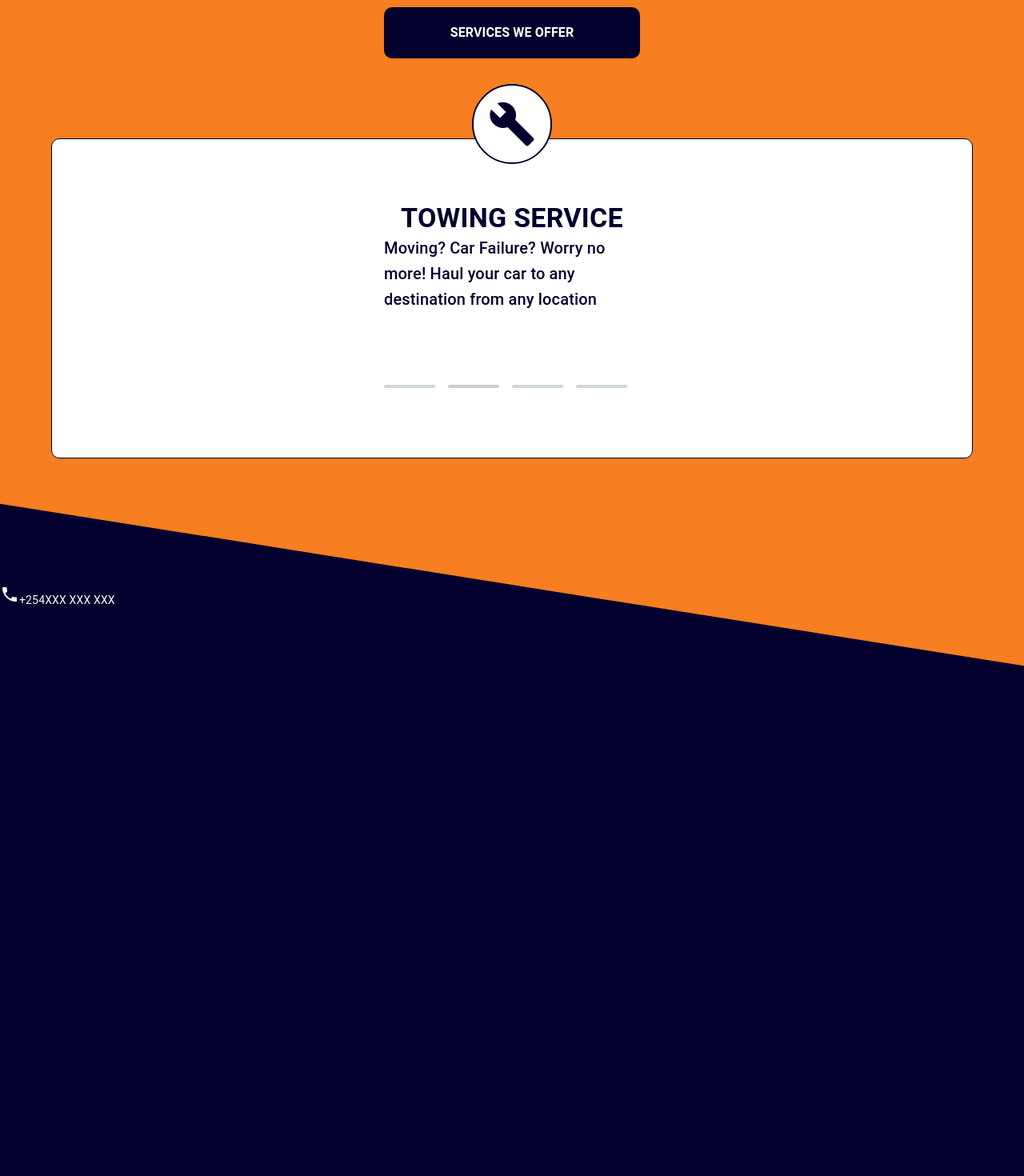
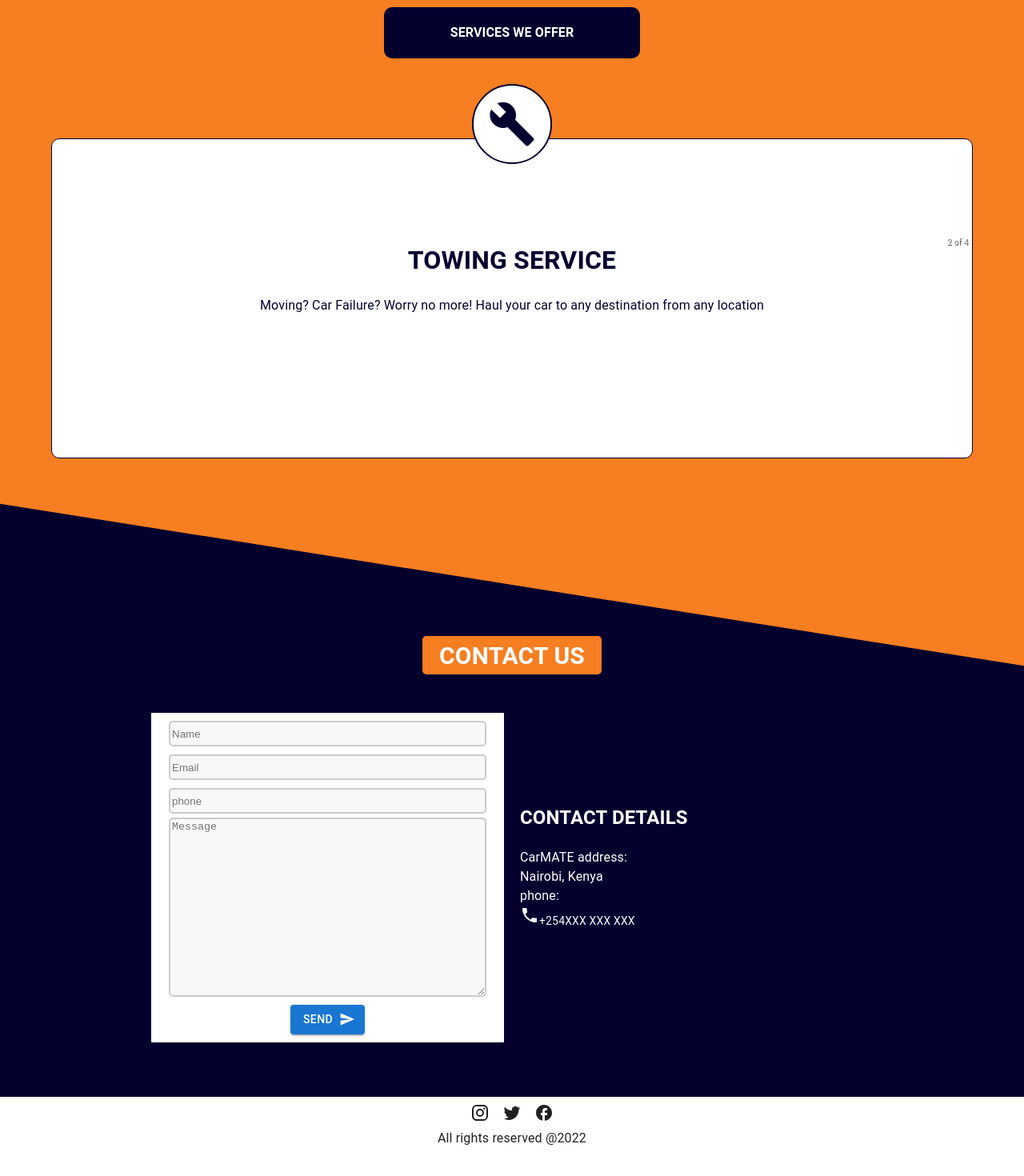
Before and after one commit to RomanusBett/react-app, a React (Create React App) app: page / in a window 1280 px wide. Shown: the part 2869-4339 px from the top of the page at 80% size. After the commit the page ends 4304 px from the top, so only its background shows below. Built offline with nearby package versions, Linux system fonts and the light colour scheme.

Commit message:
final style addition

```diff
--- a/public/styles.css
+++ b/public/styles.css
@@ -19,6 +19,11 @@
     color: white;
 
 
+}
+.socailsContainer{
+    display: flex;
+    align-items: center;
+    justify-content: center;
 }
 
 
@@ -127,7 +132,7 @@
    font-size: 1.5rem;
 }
 .otherServiceContainer{
-    height: 150vh;
+    height: 100vh;
     width: 100%;
     background-color: #03002E;
     margin-top: -10rem;
@@ -194,6 +199,19 @@
     justify-content: center;
     width: 100%;
 }
+.carousel-wrapper{
+    width: 100%;
+    color: #03002E;
+}
+.carousel-Information h1{
+    color: #03002E;
+}
+.carousel-Information p{
+    color: #03002E;
+}
+.carousel .control-dots{
+    opacity: 0;
+}
 .carouselContainer{
     background-color: #F77E21;
     transform: skewY(9deg);
@@ -218,9 +236,85 @@
 li{
   color: #ffac33;
 }
+.contactHeadingContainer{
+   background-color: #F77E21;
+   color: white;
+   width: 14rem;
+   text-align: center;
+   border-radius: 5px;
+   height: 3rem;
+   display: flex;
+   align-items: center;
+   justify-content: center;
+   margin-top: 4rem;
+}
+.contactUsContentContainer{
+    display: flex;
+    align-items: center;
+    justify-content: space-around;
+    width: 100%;
+    margin-top: 3rem;
+}
+form{
+    display: flex;
+    flex-direction: column;
+    align-items: center;
+    justify-content: center;
+    width: 100%;
+    margin-top: 5px;
+}
+textarea{
+    height: 111px;
+}
+.contactHeadingContainer h1{
+    font-weight: bold;
+    font-size: 30px;
+}
+.contactUsContentContainer{
+    display: flex;
+    justify-content: right;
+}
+.contactFormContainer{
+    display: flex;
+    align-items: center;
+    justify-content: center;
+    width: 100%;
+}
 
+.contactDetails{
+    color: white;
+    width: 100%;
+    margin-left: 20px;
 
+}
+.contactInput{
+    width: 90%;
+    background-color: #f8f8f8;
+    border: 2px solid #ccc;
+    margin: 5px auto;
+    border-radius: 5px;
+    height: 2rem;
 
+}
+.contactTextArea{
+    width: 90%;
+    height: 14rem;
+    margin-bottom: 10px;
+    border: 2px solid #ccc;
+    border-radius: 5px;
+    background-color: #f8f8f8;
+
+}
+.contactUsform{
+    background-color: white;
+    width: 70%;
+    border-radius: 1px;
+}
+.mainContactContainer{
+    display: flex;
+    align-items: center;
+    justify-content: center;
+}
 @media (max-width: 768px){
 .functionServiceContainer{
     display: flex;
@@ -231,6 +325,42 @@ li{
     margin: 10rem auto;
 
 }
+.socailsContainer{
+    display: flex;
+    align-items: center;
+    justify-content: center;
+}
+.contactDetails{
+     display: flex;
+     justify-content: center;
+     align-items: center;
+     flex-direction: column;
+     margin-top: 2.5rem;
+     margin-left: 0px;
+}
+.contactDetails h2{
+    color: #F77E21;
+}
+.contactDetails P{
+    margin-top: 2px;
+}
+.contactUsContentContainer{
+    width: 100%;
+    display: flex;
+    align-items: center;
+    justify-content: center;
+}
+.contactFormContainer{
+    flex-direction: column;
+    width: 100%;
+    align-items: center;
+    display: flex;
+    justify-content: center;
+}
+.otherServiceContainer{
+    height: 170vh;
+}
+
 .informationFunctionContainer{
     align-items: center;
     width: 100%;
@@ -305,6 +435,12 @@ li{
 .MiscellaneousContainer{
     height: 200vh;
 }
+.choiceContainerInfo{
+    margin: 0;
+}
+.contactUsform{
+    width: 90%;
+}
 
 }
 
@@ -315,5 +451,11 @@ li{
     .MiscellaneousContainer{
         height: 220vh;
     }
+    .contactUsform{
+        width: 90%;
+    }
+    .carousel-wrapper{
+        margin-top: -6rem;
+    }
 
 }
--- /dev/null
+++ b/src/components/carousel.jsx
@@ -0,0 +1,30 @@
+import React from "react";
+import "react-responsive-carousel/lib/styles/carousel.min.css";
+import { Carousel } from 'react-responsive-carousel';
+export default function CarouselComponent() {
+    return (
+        <div class="carousel-wrapper">
+            <Carousel
+            interval={6000}
+            swipeable={true}
+            infiniteLoop useKeyboardArrows autoPlay>
+                <div className="carousel-Information">
+                    <h1>ALTERNATOR REPLACEMENT</h1>
+                    <p>Get a Better Deal on Bulk Car Alternator Replacement. Find the Right Car Alternator Replacement Manufacturer near you.</p>
+                </div>
+                <div className="carousel-Information">
+                    <h1>TOWING SERVICE</h1>
+                    <p>Moving? Car Failure? Worry no more! Haul your car to any destination from any location</p>
+                </div>
+                <div className="carousel-Information">
+                    <h1>ORDER PARTS</h1>
+                    <p>Need parts, Order now from our site. We offer genuine parts at affordable rates</p>
+                </div>
+                <div className="carousel-Information">
+                   <h1>OTHER SERVICES</h1>
+                   <p>Need other quick fixes? Send us a quick description of the problem and we will be right on it</p>
+                </div>
+            </Carousel>
+        </div>
+    );
+}
--- /dev/null
+++ b/src/components/contactUs.jsx
@@ -0,0 +1,48 @@
+import React from "react";
+import {Button} from "@mui/material";
+import LocalPhoneIcon from '@mui/icons-material/LocalPhone';
+import { Typography } from "@mui/material";
+import SendIcon from '@mui/icons-material/Send';
+
+const ContactUs = () => {
+    return(
+        <div className="contactUsContainer">
+        <div className="mainContactContainer">
+        <div className="contactHeadingContainer">
+            <h1>CONTACT US</h1>
+        </div>
+        </div>
+        <div className="contactFormContainer">
+        <div className="contactUsContentContainer">
+        <div className="contactUsform">
+        <form>
+            <input className="contactInput" type="text" placeholder="Name"/>
+            <input className="contactInput" type="email" placeholder="Email"/>
+            <input className="contactInput" type="tel" placeholder="phone"/>
+            <textarea className="contactTextArea" placeholder="Message"></textarea>
+            <Button variant="contained" endIcon={<SendIcon />} sx={{mb:'10px'}}>
+                Send
+            </Button>
+        </form>
+        </div>
+        </div>
+
+
+
+        <div className="contactDetails">
+        <h2>CONTACT DETAILS</h2>
+        CarMATE address:<br/>
+        Nairobi, Kenya
+        <br/>
+        phone:
+        <Typography variant='body2' sx={{color:"background.paper",}}>
+        <LocalPhoneIcon/>
+        +254XXX XXX XXX
+        </Typography>
+
+        </div>
+        </div>
+        </div>
+    )
+}
+export default ContactUs;
--- a/src/components/homebody.jsx
+++ b/src/components/homebody.jsx
@@ -1,15 +1,16 @@
 import React from 'react';
 import {Stack,AppBar, Toolbar,  createTheme, Box, Typography, Button, ThemeProvider} from '@mui/material';
-import Service from './serviceslist';
 import { Link } from 'react-router-dom';
 import CarRepairIcon from '@mui/icons-material/CarRepair';
-import LocalPhoneIcon from '@mui/icons-material/LocalPhone';
 import Navigation from './Navigation';
 import Information from './imformation';
 import Choice from './choice';
 import BuildIcon from '@mui/icons-material/Build';
 import OtherService from './otherService';
 import Contact from './contact';
+import ContactUs from './contactUs';
+import Socials from './socials';
+import Mycarousel from './carousel'
 
 const theme= createTheme({
     palette: {
@@ -137,9 +138,12 @@ const HomeBody = ()=>{
 
 
         <div className='mainCarouselContainerInfo'>
+
         <div className='carouselInformationContainer'>
-        <Service />
+        <Mycarousel />
         </div>
+
+
         </div>
 
 
@@ -150,16 +154,12 @@ const HomeBody = ()=>{
         </div>
         <div className='otherServiceContainer'>
         <div className='contactContainer'>
-        <Typography variant='body2' sx={{color:"background.paper",}}>
-        <LocalPhoneIcon />
-        +254XXX XXX XXX
-        </Typography>
+        <ContactUs />
         </div>
         <OtherService />
         <Contact />
         </div>
-
-
+        <Socials />
 
         </ThemeProvider>
 
--- a/src/components/serviceslist.jsx
+++ /dev/null
@@ -1,75 +0,0 @@
-import React from "react";
-import Carousel from "react-material-ui-carousel";
-import {Button, Typography, ThemeProvider} from '@mui/material'
-import { theme } from "./homebody";
-
-function Item({ item }: { item: { description: string } }) {
-  return (
-      <ThemeProvider theme={theme}>
-      <div className="typographyContainer">
-      <Typography variant='h4' sx={{color: 'background.dark', fontWeight: 'bold',}}>{item.heading}</Typography>
-      <Typography variant='h6' sx={{mb: 10, color: 'background.dark', }}>{item.description}</Typography>
-      </div>
-     </ThemeProvider>
-
-  );
-}
-
-export default function Service() {
-  const items = [
-    {
-        heading: "ALTERNATOR REPLACEMENT",
-        description:"Get a Better Deal on Bulk Car Alternator Replacement. Find the Right Car Alternator Replacement Manufacturer near you."
-        },
-        {heading: "TOWING SERVICE",
-         description:"  Moving? Car Failure? Worry no more! Haul your car to any destination from any location"
-        },
-        {heading: "ORDER PARTS",
-         description:"Need parts, Order now from our site. We offer genuine parts at affordable rates"
-        },
-        {heading: "OTHER SERVICES",
-         description:"Need other quick fixes? Send us a quick description of the problem and we will be right on it"
-        }
-  ];
-
-  const [index, setIndex] = React.useState(0);
-
-  const handleChange = (cur: number, prev: number) => {
-    setIndex(cur);
-    console.log(cur, prev);
-  };
-
-  return (
-    <div>
-      <Carousel
-        index={index}
-        onChange={handleChange}
-        interval={5000}
-        animation="slide"
-        indicators={false}
-        stopAutoPlayOnHover
-        swipe
-        className="my-carousel"
-        sx={{
-          width:'100%',
-        }}
-      >
-        {items.map((item, i) => (
-          <Item key={i} item={item} />
-        ))}
-      </Carousel>
-      {items.map((item, i) => (
-        <Button
-          size='small'
-          sx={{
-              pt:0,
-              mr:2,
-          }}
-          onClick={() => setIndex(i)}
-          style={{ background: i === index ? "#ccc" : "#cfd8dc" }}
-        >
-        </Button>
-      ))}
-    </div>
-  );
-}
--- /dev/null
+++ b/src/components/socials.jsx
@@ -0,0 +1,15 @@
+import React from "react";
+import InstagramIcon from '@mui/icons-material/Instagram';
+import TwitterIcon from '@mui/icons-material/Twitter';
+import FacebookOutlinedIcon from '@mui/icons-material/FacebookOutlined';
+
+const Socials = () => {
+      return(
+        <div className="socailsContainer">
+            <InstagramIcon sx={{margin:'0.5rem', cursor: 'pointer'}} />
+            <TwitterIcon sx={{margin:'0.5rem', cursor: 'pointer'}} />
+            <FacebookOutlinedIcon sx={{margin:'0.5rem', cursor: 'pointer'}} />
+        </div>
+      )
+}
+export default Socials;
```
Also changed, not shown: package.json (+9 -0 lines), 1 other file (tests, documents, lock files or other folders).
